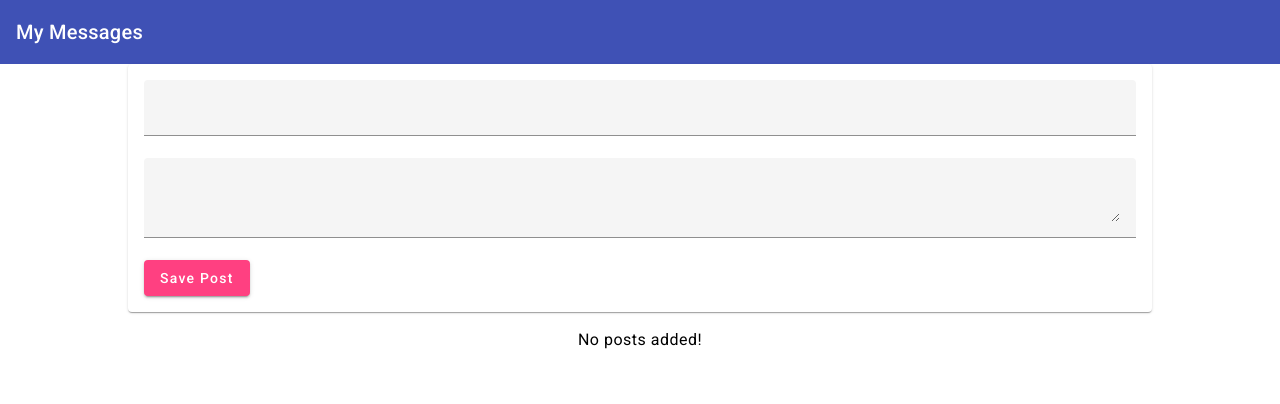
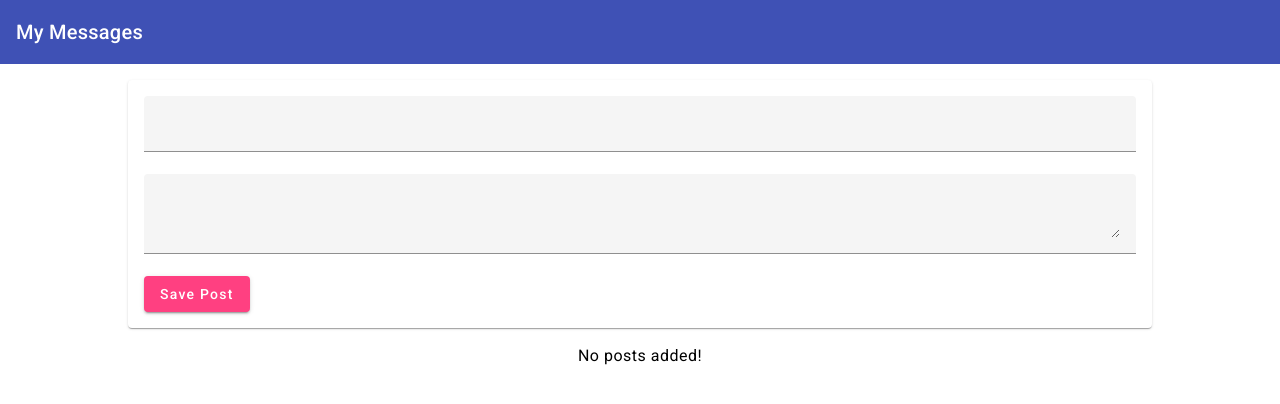
Before and after one commit to KhalidHimmi/main-course, an Angular app: page / in a window 1280 px wide. Shown: the top 404 px of the page. Built offline with nearby package versions, Linux system fonts and the light colour scheme.

Commit message:
Add validation using Angular material to the form

```diff
--- a/src/app/app.component.css
+++ b/src/app/app.component.css
@@ -1,5 +1,4 @@
 main{
-    margin-top: 1rem;
     width: 80%;
-    margin: auto;
+    margin: 1rem auto;
 }
--- a/src/app/app.component.ts
+++ b/src/app/app.component.ts
@@ -1,9 +1,6 @@
 import { Component } from '@angular/core';
+import { Post } from "./posts/post.model";
 
-interface Post {
-  title: string;
-  content: string;
-}
 
 @Component({
   selector: 'app-root',
--- a/src/app/posts/post-create/post-create.component.html
+++ b/src/app/posts/post-create/post-create.component.html
@@ -1,11 +1,19 @@
 <mat-card>
+    <form (ngSubmit)="onAddPost(postForm)" #postForm="ngForm">
         <mat-card-content>
             <mat-form-field>
-            <input matInput [(ngModel)]="enteredTitle" type="text">
+                <input matInput type="text" name="title" ngModel required #title="ngModel">
+                @if (title.invalid) {
+                    <mat-error>Please enter a post title.</mat-error>
+                }
             </mat-form-field>
             <mat-form-field>
-            <textarea matInput [(ngModel)]="enteredContent"></textarea>
+                <textarea matInput name="content" ngModel required #content="ngModel"></textarea>
+                @if (content.invalid) {
+                    <mat-error>Please enter post content.</mat-error>
+                }
             </mat-form-field>
-        <button mat-raised-button color="accent" (click)="onAddPost()">Save Post</button>
+            <button mat-raised-button color="accent" type="submit">Save Post</button>
         </mat-card-content>
+    </form>
 </mat-card>
--- a/src/app/posts/post-create/post-create.component.ts
+++ b/src/app/posts/post-create/post-create.component.ts
@@ -1,4 +1,7 @@
 import { Component, EventEmitter, Output } from '@angular/core';
+import { Post } from "../post.model";
+import { NgForm } from '@angular/forms';
+import {FormControl} from '@angular/forms';
 
 @Component({
   selector: 'app-post-create',
@@ -10,13 +13,14 @@ export class PostCreateComponent {
   enteredTitle = "";
   enteredContent = "";
 
-  @Output() postCreated = new EventEmitter();
+  @Output() postCreated = new EventEmitter<Post>();
 
-  onAddPost() {
-    const post = {
-      title: this.enteredTitle,
-      content: this.enteredContent
+  onAddPost(form: NgForm) {
+    const post:Post = {
+      title: form.value.title,
+      content: form.value.content
     };
+    console.log(post);
     this.postCreated.emit(post);
   }
 }
--- a/src/app/posts/post-list/post-list.component.ts
+++ b/src/app/posts/post-list/post-list.component.ts
@@ -1,4 +1,5 @@
-import { Component,Input } from '@angular/core';
+import { Component, Input } from '@angular/core';
+import { Post } from "../post.model";
 
 @Component({
   selector: 'app-post-list',
@@ -7,5 +8,5 @@ import { Component,Input } from '@angular/core';
 })
 export class PostListComponent {
 
-  @Input() posts:any[] = [];
+  @Input() posts: Post[] = [];
 }
--- /dev/null
+++ b/src/app/posts/post.model.ts
@@ -0,0 +1,4 @@
+export interface Post {
+    title: string;
+    content: string;
+}
```
Lines whose indentation alone changed are shown as unchanged.
